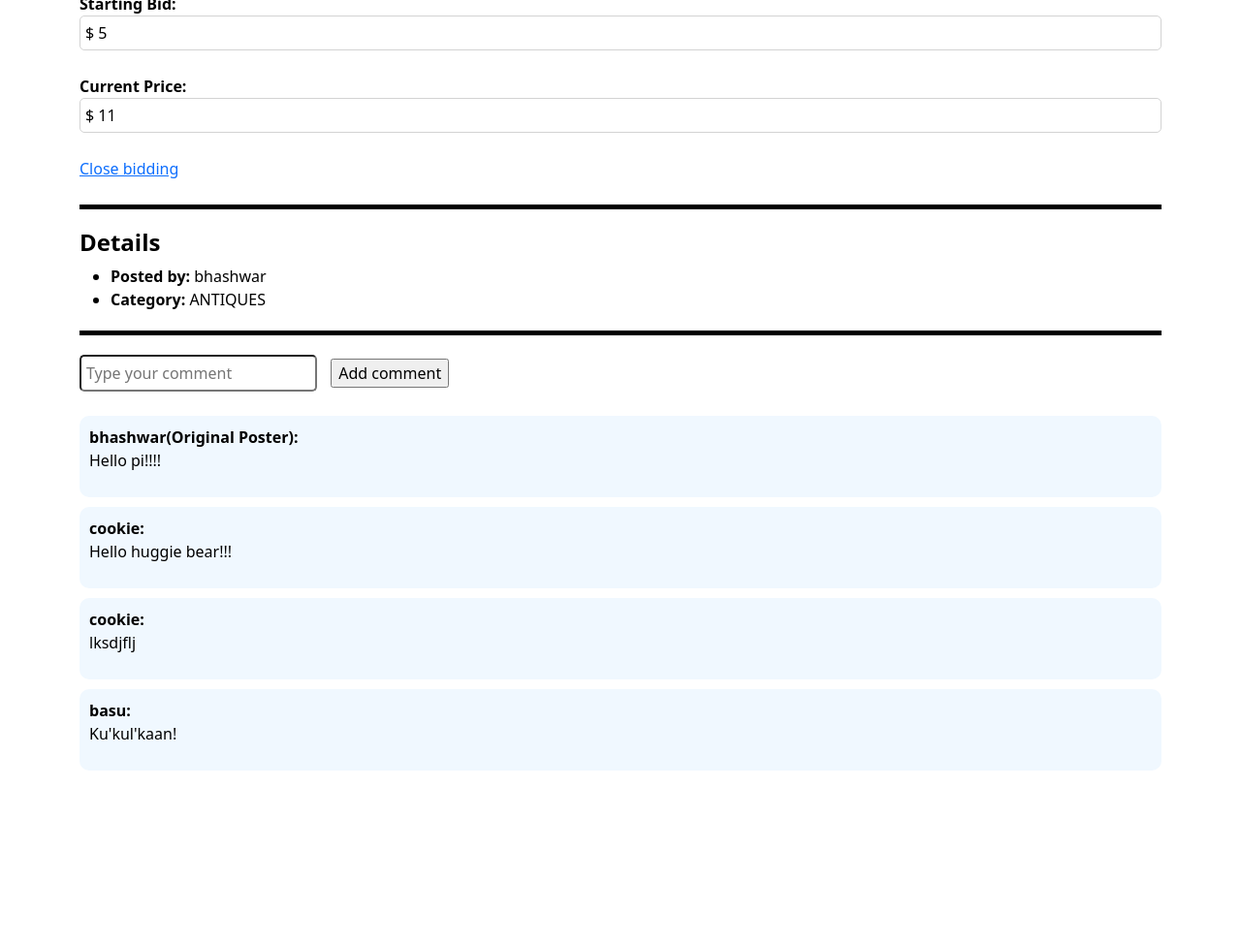
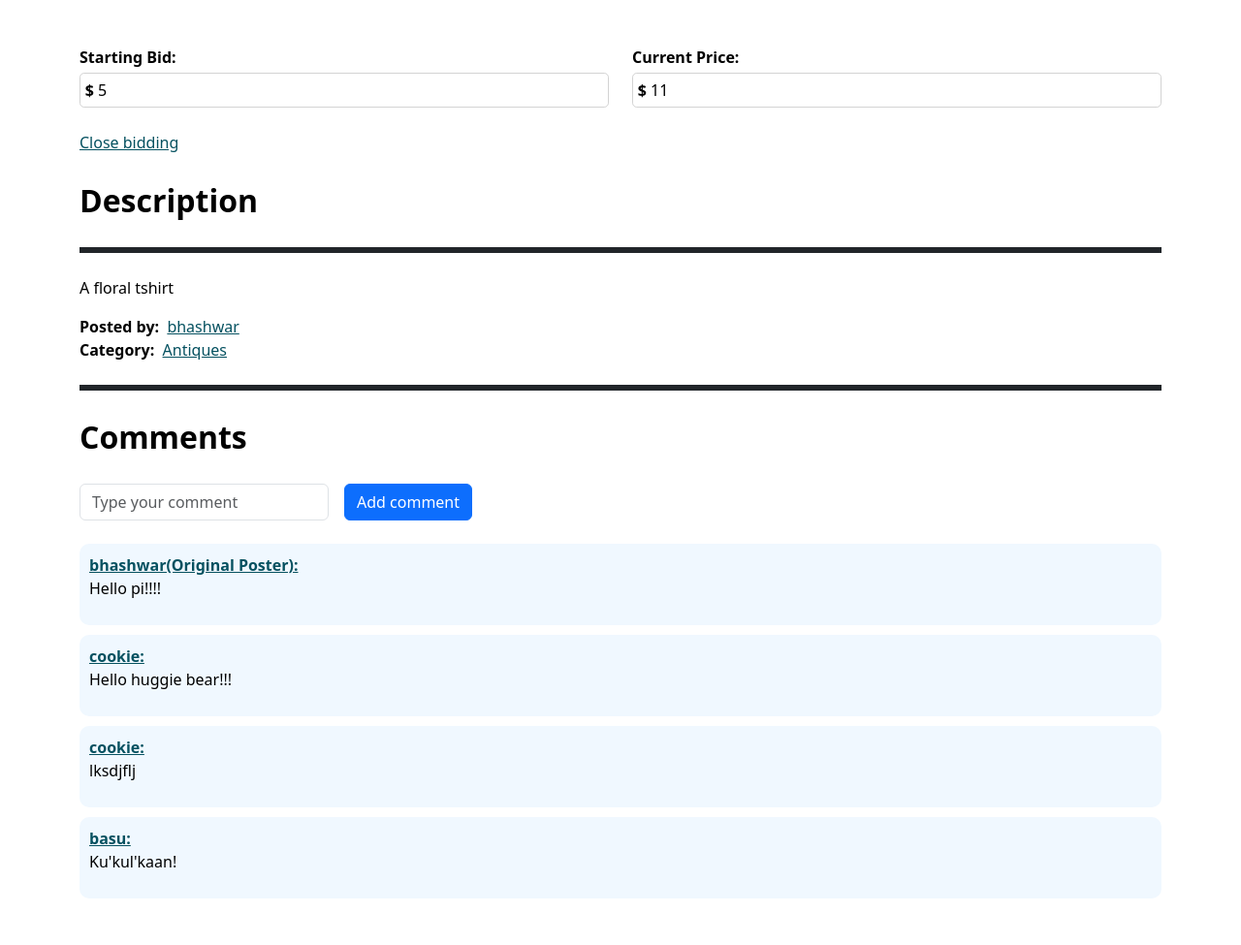
Before and after one commit to freshbash/commerce, a Django app: page /listing/10/ in a window 1280 px wide. Shown: the part 591-1566 px from the top of the page at 97% size. Before the commit the page ends 1386 px from the top, so only its background shows below. Run offline with Django 3.2, Linux system fonts and the light colour scheme; a user stored in the database is signed in; data comes from the database, SQL or seed files in the repository.

Commit message:
resolved listing page

```diff
--- a/auctions/static/auctions/styles.css
+++ b/auctions/static/auctions/styles.css
@@ -1,3 +1,11 @@
+::-webkit-scrollbar {
+    background: transparent;
+}
+
+::-webkit-scrollbar-thumb {
+    background: rgba(208, 209, 209, 0.7);
+}
+
 body {
     color: black;
 }
@@ -106,6 +114,26 @@ ul.navbar-nav {
     width: 100%;
 }
 
+.listing-image-div{
+    display: flex;
+    height: 50vh;
+    justify-content: center;
+}
+
+.listing-image{
+    object-fit: contain;
+}
+
+.watchlist {
+    margin: 1.5em 0;
+}
+
+.info {
+    border: 0.01em solid lightgrey;
+    border-radius: 0.3em;
+    padding: 0.3em;
+}
+
 ul.cats{
     list-style-type: circle;
 }
@@ -118,18 +146,6 @@ ul.cats{
     padding: 0% 35%;
     text-align: center;
     margin-bottom: 20px;
-}
-
-.image-div-view{
-    height: fit-content;
-    text-align: center;
-}
-
-.item-image-view{
-    max-height: 600px;
-    max-width: 600px;
-    height: auto;
-    width: auto;
 }
 
 .input-style{
--- a/auctions/templates/auctions/layout.html
+++ b/auctions/templates/auctions/layout.html
@@ -1,9 +1,9 @@
 {% load static %}
 
 <!DOCTYPE html>
-<html lang="en">
+<html lang="en" data-bs-theme="light">
     <head>
-        <meta name="charset" content="utf-8">
+        <meta charset="utf-8">
         <title>{% block title %}Taco's Auction Corner{% endblock %}</title>
         <meta name="viewport" content="width=device-width, initial-scale=1">
         <meta name="description" content="Taco's auctions shop website">
--- a/auctions/templates/auctions/listing.html
+++ b/auctions/templates/auctions/listing.html
@@ -6,23 +6,59 @@
 {% endblock %}
 
 {% block body %}
-    <div id="listing-page" class="container">
+    <div id="listing-page" class="container my-5">
         <div id="listing-title">
             <h2>{{ details.title }}</h2>
         </div>
-        <div class="image-div-view">
+        <div class="listing-image-div my-5">
             {% if details.image_url %}
-                <img class="item-image-view" src="{{ details.image_url }}">
+                <img class="listing-image" src="{{ details.image_url }}">
             {% else %}
-                <img class="item-image-view" src="{% static 'auctions/no-image.png' %}">
+                <img class="listing-image" src="{% static 'auctions/no-image.png' %}">
             {% endif %}
         </div>
-        <div style="margin: 25px 0px;">
+        <div class="row mb-2">
+            <div class="col-6 info-container">
+                <label class="fw-bold">Starting Bid:</label>
+                <div class="info mt-1">
+                    <span class="fw-bold">&#36;</span>&nbsp;{{ details.starting_bid }}
+                </div>
+            </div>
+            <div class="col-6 info-container">
+                <label class="fw-bold">Current Price:</label>
+                <div class="info mt-1">
+                    <span class="fw-bold">&#36;</span>&nbsp;{{ details.current_price }}
+                </div>
+            </div>
+        </div>
+        <div class="my-4">
+            {% if user.id == details.user.id %}
+                {% if details.status == 'A' %}
+                    <a class="text-info-emphasis" href="{% url 'close' details.id %}">Close bidding</a>
+                {% else %}
+                    <p><a class="text-info-emphasis" href="{% url 'profile' details.highest_bidder.username %}">{{ details.highest_bidder.username }}</a> has won this auction</p>
+                {% endif %}
+            {% else %}
+                {% if details.status == 'A' %}
+                    <div class="d-flex">
+                        <form action="{% url 'bid' details.id %}" class="row row-cols-lg-auto g-3 align-items-center" method="post">
+                            {% csrf_token %}
+                            <div class="col-12">
+                                <div class="input-group">
+                                    <div class="fw-bold input-group-text">Place your bid:</div>
+                                    <input class="form-control" id="bid-value" name="bid" min="{{ details.current_price }}" placeholder="Enter your Bid" step="0.01" type="number">
+                                </div>
+                            </div>
+                            <div class="col-12">
+                                <input class="btn btn-success" type="submit" value="Place Bid">
+                            </div>
+                        </form>
+                        <div class="ms-3 watchlist">
                             {% if not flag %}
                                 <form action="/watchlist/" method="post">
                                     {% csrf_token %}
                                     <input type="hidden" name="listing-id" value="{{ details.id }}">
-                    <input class="btn btn-primary" type="submit" value="Add to Watchlist">
+                                    <input class="btn btn-success" type="submit" value="Add to Watchlist">
                                 </form>
                             {% else %}
                                 <form action="/watchlist" method="get">
@@ -30,79 +66,57 @@
                                 </form>
                             {% endif %}
                         </div>
-        <div style="margin: 0px 0px 25px 0px;">
-            <label style="font-weight: bold;">Description:</label>
-            <div style="border: 1px solid lightgrey; border-radius: 5px; padding: 5px;">
-                {{ details.description }}
                     </div>
-        </div>
-        <div style="margin: 0px 0px 25px 0px;">
-            <label style="font-weight: bold;">Starting Bid:</label>
-            <div style="border: 1px solid lightgrey; border-radius: 5px; padding: 5px;">
-                &#36;&nbsp;{{ details.starting_bid }}
-            </div>
-        </div>
-        <div style="margin: 0px 0px 25px 0px;">
-            <label style="font-weight: bold;">Current Price:</label>
-            <div style="border: 1px solid lightgrey; border-radius: 5px; padding: 5px;">
-                &#36;&nbsp;{{ details.current_price }}
-            </div>
-        </div>
-        <div style="margin: 0px 0px 25px 0px;">
-            {% if user.id == details.user.id %}
-                {% if details.status == 'A' %}
-                    <a href="{% url 'close' details.id %}">Close bidding</a>
-                {% else %}
-                    <p>{{ details.highest_bidder.username }} has won this auction</p>
-                {% endif %}
-            {% else %}
-                <label style="font-weight: bold;">Place your bid:</label>
-                {% if details.status == 'A' %}
-                    <form action="{% url 'bid' details.id %}" method="post">
-                        {% csrf_token %}
-                        <input class="input-style" type="number" step="0.01" min="{{ details.current_price }}" name="bid">
-                        <input class="btn-style" type="submit" value="Place Bid">
-                    </form>
                 {% else %}
                     {% if details.highest_bidder.id == user.id %}
                         <p>You have won this auction</p>
                     {% else %}
-                        <p>{{ details.highest_bidder.username }} has won this auction</p>
+                        <p><a class="text-info-emphasis" href="{% url 'profile' details.highest_bidder.username %}">{{ details.highest_bidder.username }}</a> has won this auction</p>
                     {% endif %}
                 {% endif %}
             {% endif %}
         </div>
-        <div style="border-bottom: 5px solid black; margin: 20px 0px;"></div>
-        <h4 style="font-weight: bold;">Details</h4>
-        <ul>
-            <li><label style="font-weight: bold;">Posted by:&nbsp;</label>{{ details.user.username }}</li>
+        <div class="mb-4">
+            <label class="fs-2 fw-bold">Description</label>
+            <div class="border border-3 border-dark my-4"></div>
+            <div class="fw-normal mb-3 text-break">
+                {{ details.description }}
+            </div>
+            <ul class="list-unstyled">
+                <li><label style="font-weight: bold;">Posted by:&nbsp;&nbsp;</label><a class="text-info-emphasis" href="{% url 'profile' details.user.username %}">{{ details.user.username }}</a></li>
                 <li>{% if details.category %}
-                    <label style="font-weight: bold;">Category:&nbsp;</label>{{ details.category }}
+                        <label style="font-weight: bold;">Category:&nbsp;&nbsp;</label><a class="text-info-emphasis" href="{% url 'catlist' details.category %}">{{ details.category|lower|capfirst }}</a>
                     {% else %}
                         <label style="font-weight: bold;">No category mentioned</label>
                     {% endif %}
                 </li>
             </ul>
-        <div style="border-bottom: 5px solid black; margin: 20px 0px;"></div>
-        <div style="margin: 0px 0px 25px 0px;">
-            <form action="{% url 'addcomment' details.id %}" method="post">
+            <div class="border border-3 border-dark my-4"></div>
+        </div>
+        <div class="my-4">
+            <label class="fs-2 fw-bold mb-4">Comments</label>
+            <form action="{% url 'addcomment' details.id %}" class="row row-cols-lg-auto g-3 align-items-center" method="post">
                 {% csrf_token %}
-                <input class="input-style" type="text" name="comment" placeholder="Type your comment">
-                <input class="btn-style" type="submit" value="Add comment">
+                <div class="col-12">
+                    <input class="form-control" type="text" name="comment" placeholder="Type your comment">
+                </div>
+                <div class="col-12">
+                    <input class="btn btn-primary" type="submit" value="Add comment">
+                </div>
             </form>
         </div>
-        <div>
+        <div class="mb-5">
             {% for comment in comments %}
                 <div class="comment">
                     {% if comment.user.id == details.user.id %}
-                        <label style="font-weight: bold;">{{ comment.user.username }}(Original Poster):</label>
+                        <label style="font-weight: bold;"><a class="text-info-emphasis" href="{% url 'profile' comment.user.username %}">{{ comment.user.username }}(Original Poster):</a></label>
                     {% else %}
-                        <label style="font-weight: bold;">{{ comment.user.username }}:</label>
+                        <label style="font-weight: bold;"><a class="text-info-emphasis" href="{% url 'profile' comment.user.username %}">{{ comment.user.username }}:</a></label>
                     {% endif %}
                     <p>{{ comment.comment }}</p>
                 </div>
             {% empty %}
-                <label>No comments</label>
+                <label class="fw-bold">No comments yet</label>
             {% endfor %}
         </div>
     </div>
```
Lines whose indentation alone changed are shown as unchanged.
